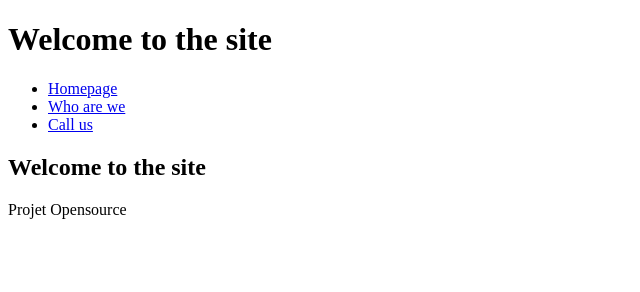
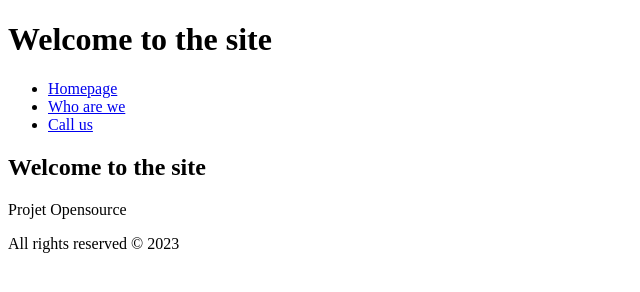
Before and after one commit to karimmostafaaa/Open-Sourc-Project, a plain HTML site: page index.html in a window 1280 px wide. Shown: the whole page, without its empty margins (0-640 px from the left). Drawn offline with Linux system fonts and the light colour scheme; files that its build step writes are made by us from their sources.

Commit message:
Added footer to index.html page

```diff
--- a/index.html
+++ b/index.html
@@ -23,4 +23,8 @@
               <p>Projet Opensource</p>
             </div>
           </section>
+          <footer>
+            <p>All rights reserved &copy; 2023</p>
+          </footer>
       </body>
+      </html>
```
